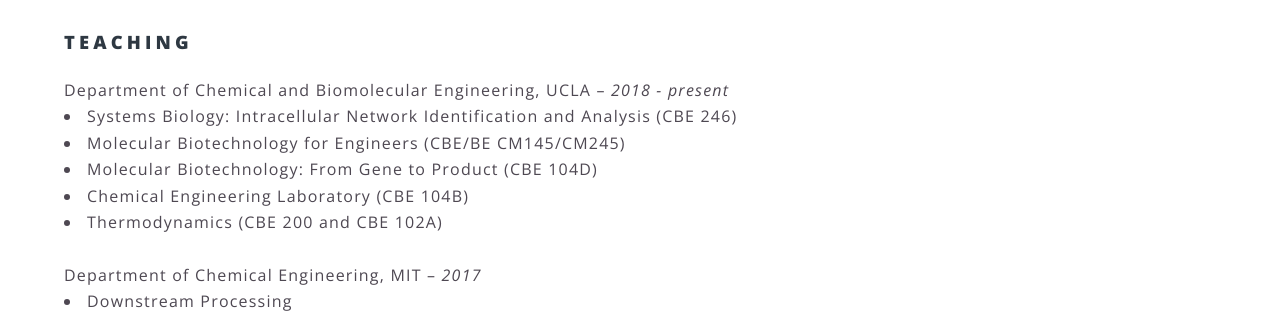
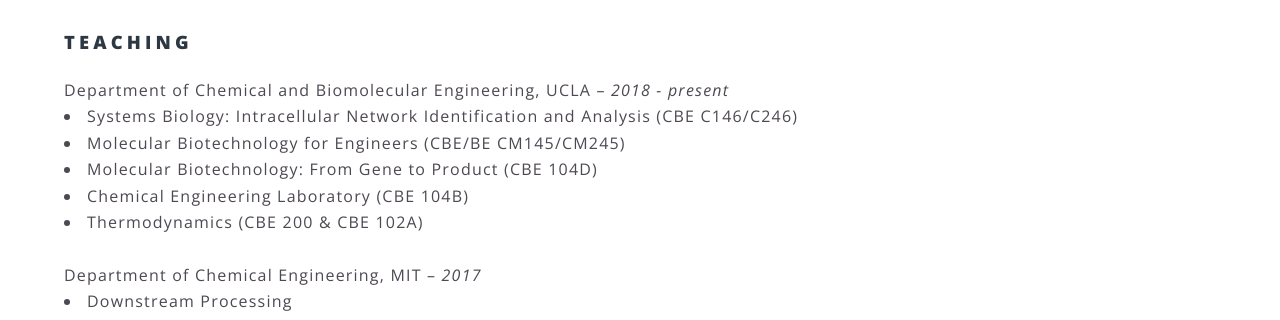
Before and after one commit to jopark/jopark.github.io, a Jekyll site: the page built from biography.html, in a window 1280 px wide and 900 px high, scrolled down 2296 px. Shown: the part 155-475 px from the top of the window. Built offline with Jekyll 4.4.1, drawn with Linux system fonts in a browser that asks for light colours; some of the changed text lies outside the part shown.

Commit message:
update bio

```diff
--- a/biography.html
+++ b/biography.html
@@ -74,11 +74,11 @@
 		<hr />
 		<h3>Teaching</h3>
 		Department of Chemical and Biomolecular Engineering, UCLA – <i>2018 - present</i>
-		<li>Systems Biology: Intracellular Network Identification and Analysis (CBE 246)</li>
+		<li>Systems Biology: Intracellular Network Identification and Analysis (CBE C146/C246)</li>
 		<li>Molecular Biotechnology for Engineers (CBE/BE CM145/CM245)</li>
 		<li>Molecular Biotechnology: From Gene to Product (CBE 104D)</li>
 		<li>Chemical Engineering Laboratory (CBE 104B)</li>
-		<li>Thermodynamics (CBE 200 and CBE 102A)</li>
+		<li>Thermodynamics (CBE 200 & CBE 102A)</li>
 		<br>
 		Department of Chemical Engineering, MIT – <i>2017</i>
 		<li>Downstream Processing</li>
--- a/members.html
+++ b/members.html
@@ -20,7 +20,7 @@
 			<div class="container">
 			<h4 align="center"><a href="/images/ppl/se.jpg">Sevcan Erşan</a></h4>
 			<p class="title">Postdoctoral Researcher</p>
-			<p style="text-align:right;">sevcanersan at_ucla.com</p>
+			<p style="text-align:right;">sevcanersan at_ucla.edu</p>
 			</div>
 		</div>
 	<!-- </div> -->
```
Also changed, not shown: other parts of biography.html (+3 -0 lines).
